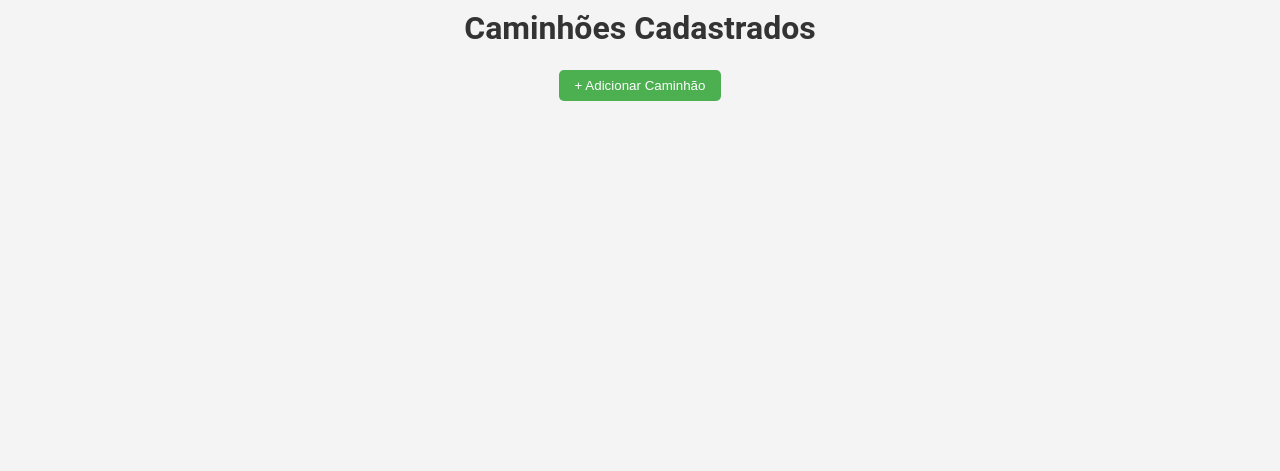
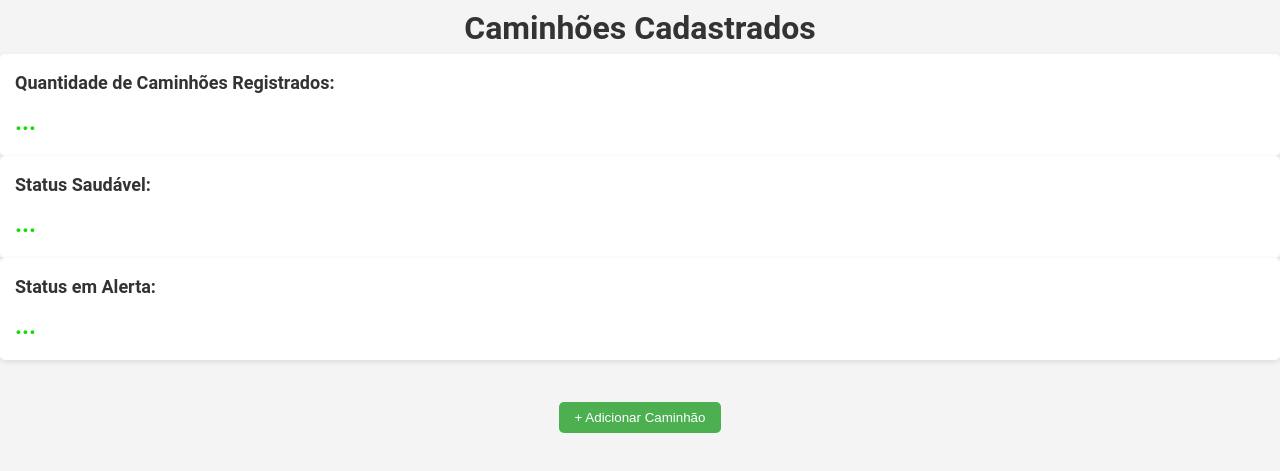
Before and after one commit to Bianca-LOrtega/CodeBerry, a website: page codeBerry-web/public/pages/dashboard.html in a window 1280 px wide. Shown: the part 113-584 px from the top of the page. Drawn offline with nearby package versions, Linux system fonts and the light colour scheme; no server answers.

Commit message:
adicionando inicio das KPI na dash principal

```diff
--- a/codeBerry-web/public/pages/dashboard.html
+++ b/codeBerry-web/public/pages/dashboard.html
@@ -99,11 +99,40 @@
     </div>
   </div><br>
 
-  <h1>Caminhões Cadastrados</h1>
+   <h1>Caminhões Cadastrados</h1>
+
+  <div id="infoCaminhao" class="card-info"></div>
+
+    <div class="dashboardCaminhoes">
+
+        <div class="card kpi">
+            <div>
+                <h3>Quantidade de Caminhões Registrados:</h3>
+                <h2 id="kpi-alerta">...</h2>
+            </div>
+        </div>
+
+        <div class="card kpi">
+            <div>
+                <h3>Status Saudável:</h3>
+                <h2 id="kpi-lote">...</h2>
+            </div>
+        </div>
+
+        <div class="card kpi">
+            <div>
+                <h3>Status em Alerta:</h3>
+                <h2 id="kpi-temp">...</h2>
+            </div>
+        </div>
+
+    </div><br>
+
   <div id="containerCaminhoes" class="container-caminhoes"></div>
 
 
   <button onclick="window.location.href='./cadastrarCaminhao.html'" class="botao-adicionar">+ Adicionar Caminhão</button>
+
 
 </body>
 
```
Also changed, not shown: 1 other file.
